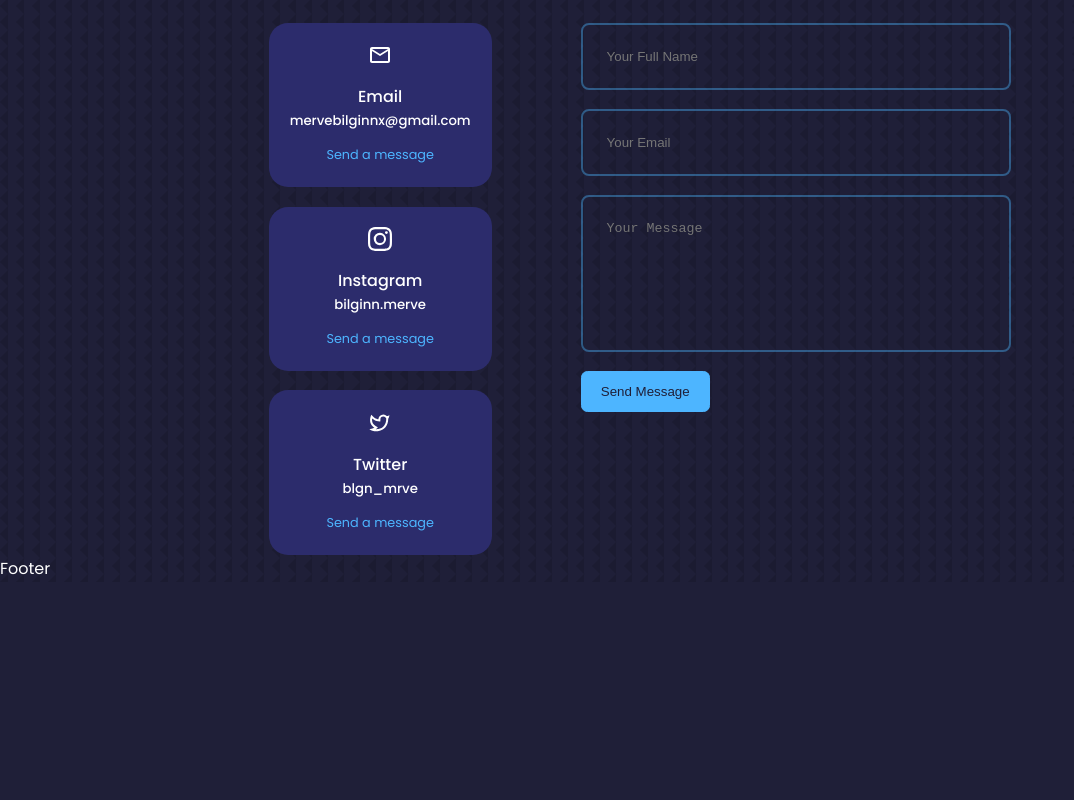
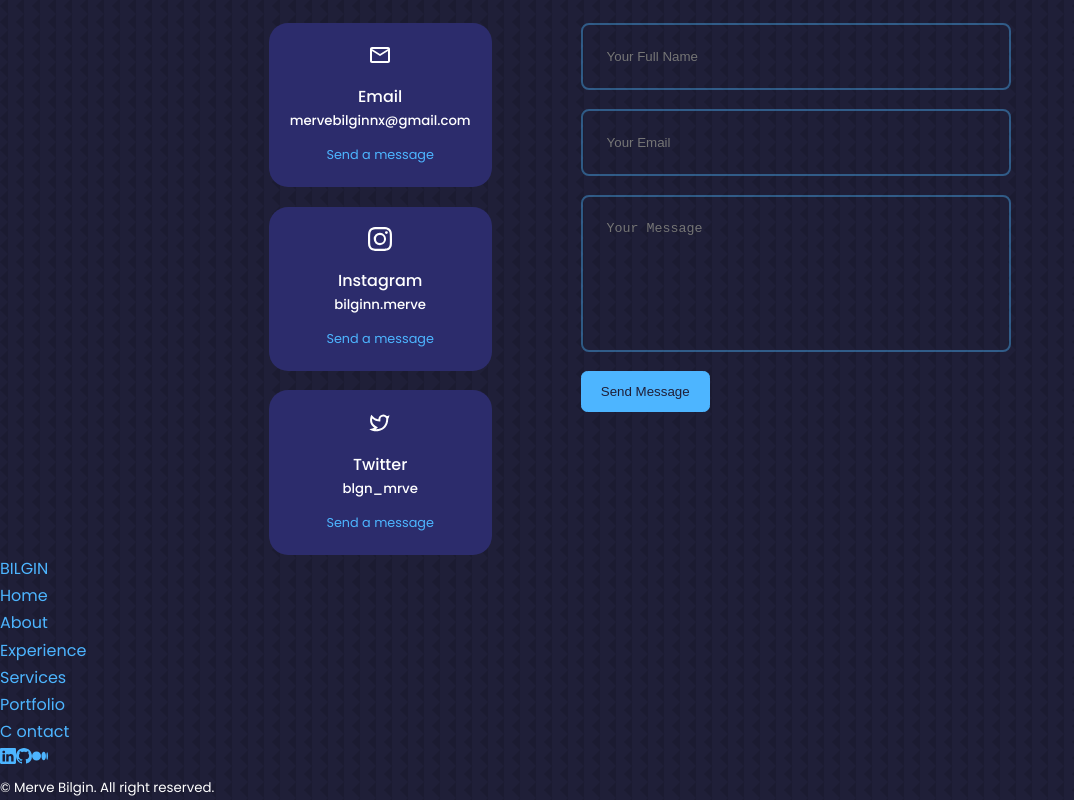
Before and after one commit to mervebilgin/PersonalWebsite, a React (Create React App) app: page / in a window 1280 px wide. Shown: the part 5138-5938 px from the top of the page, without its empty margins (0-1074 px from the left). Before the commit the page ends 5720 px from the top, so only its background shows below. Built offline with nearby package versions, Linux system fonts and the light colour scheme.

Commit message:
Create footer component jsx

```diff
--- a/src/components/footer/Footer.jsx
+++ b/src/components/footer/Footer.jsx
@@ -1,9 +1,33 @@
 import React from 'react'
 import './footer.css'
+import {BsLinkedin} from 'react-icons/bs'
+import {BsGithub} from 'react-icons/bs'
+import {BsMedium} from 'react-icons/bs'
 
 function Footer() {
   return (
-    <div>Footer</div>
+    <footer>
+      <a href="#" className='footer_logo'>BILGIN</a>
+
+      <ul className='permalinks'>
+        <li><a href="#">Home</a></li>
+        <li><a href="#about">About</a></li>
+        <li><a href="<#experience">Experience</a></li>
+        <li><a href="#services">Services</a></li>
+        <li><a href="#portfolio">Portfolio</a></li>
+        <li><a href="#contact">C ontact</a></li>
+      </ul>
+
+      <div className="footer_socials">
+        <a href='https://www.linkedin.com/in/merve-bilgin-a35a9117a/'><BsLinkedin/></a>
+        <a href='https://github.com/mervebilgin'><BsGithub/></a>
+        <a href='https://medium.com/@mervebilgin'><BsMedium/></a>
+      </div>
+
+      <div className="footer_copyright">
+        <small>&copy; Merve Bilgin. All right reserved.</small>
+      </div>
+    </footer>
   )
 }
 
```
